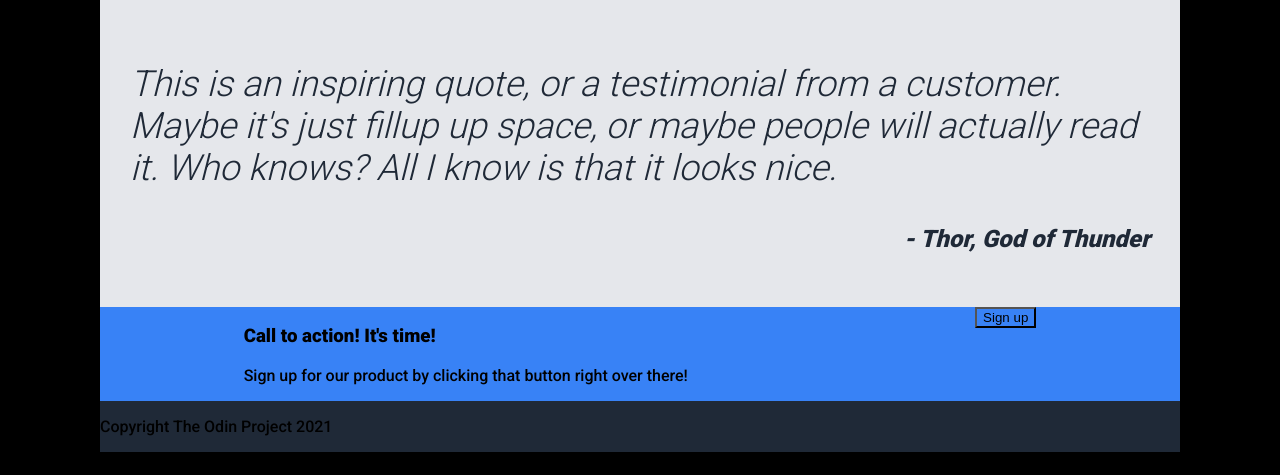
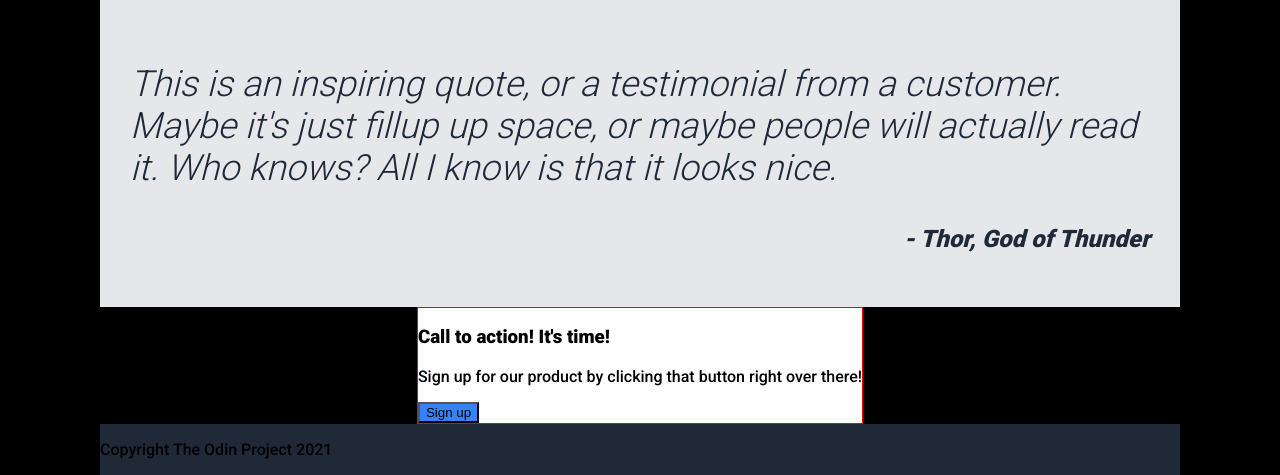
Before and after one commit to jeff-bazinet/foundations-landing-page, a plain HTML site: page index.html in a window 1280 px wide. Shown: the part 769-1244 px from the top of the page. Before the commit the page ends 1221 px from the top, so only its background shows below. Drawn offline with Linux system fonts and the light colour scheme.

Commit message:
Update styles for cta and footer

```diff
--- a/index.html
+++ b/index.html
@@ -68,6 +68,7 @@
         </p>
         <p id="quote">- Thor, God of Thunder</p>
       </div>
+      <div class="call-to-action-container">
         <div class="call-to-action">
           <div class="call-to-action-left">
             <h3>Call to action! It's time!</h3>
@@ -79,6 +80,7 @@
             <button>Sign up</button>
           </div>
         </div>
+      </div>
       <div class="footer">
         <p>Copyright The Odin Project 2021</p>
       </div>
--- a/styles/style.css
+++ b/styles/style.css
@@ -101,9 +101,11 @@ img {
 }
 
 .call-to-action {
+  background-color: white;
+  border: 1px solid red;
 }
 
-.call-to-action,
+.call-to-action
 button {
   background-color: #3882f6;
 }
@@ -170,7 +172,8 @@ body {
   align-items: flex-end;
 }
 
-.call-to-action{
+.call-to-action-container {
   display: flex;
-  justify-content: space-around;
+  justify-content: center;
+  align-items: center;
 }
```
Lines whose indentation alone changed are shown as unchanged.
